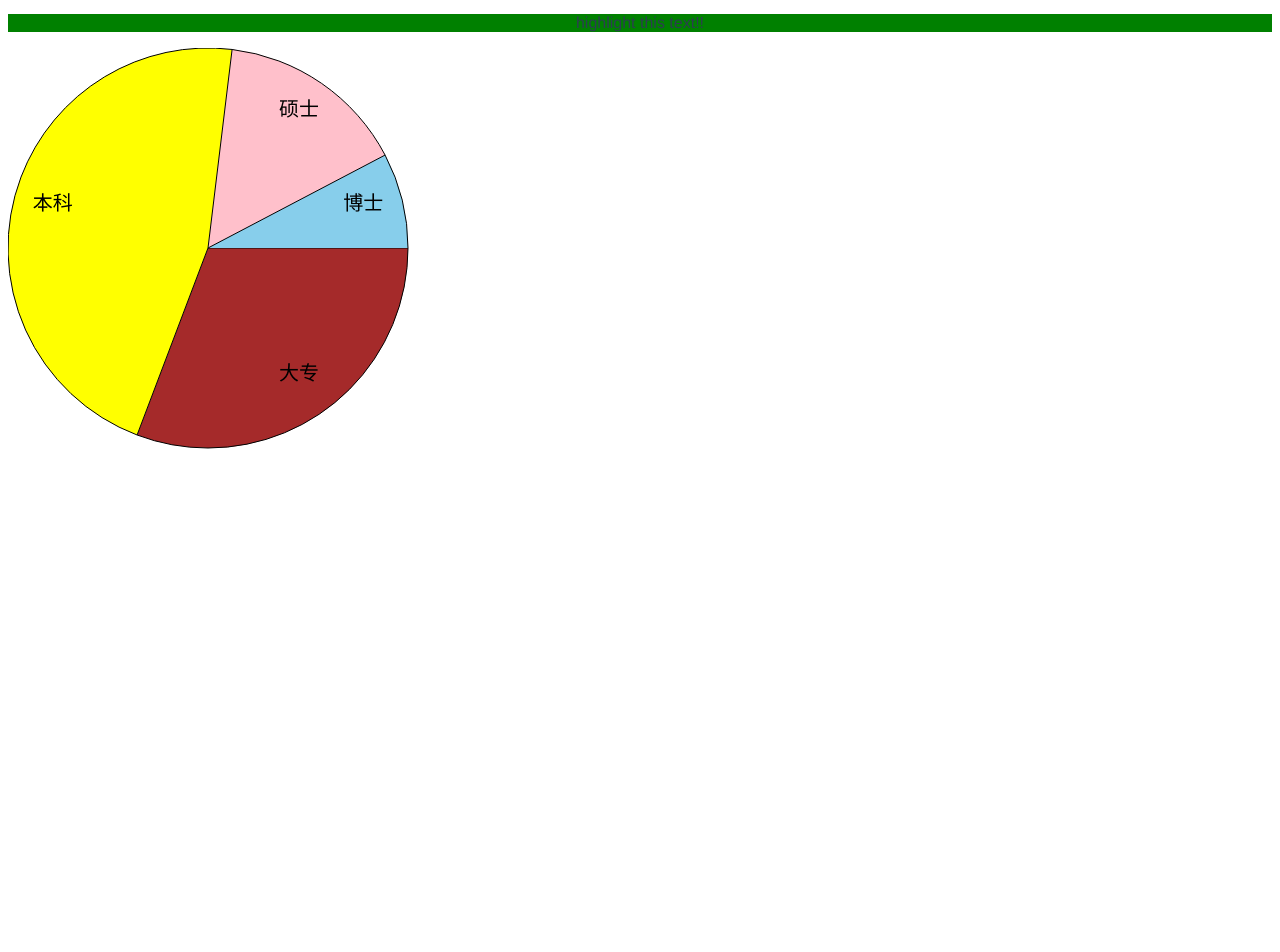
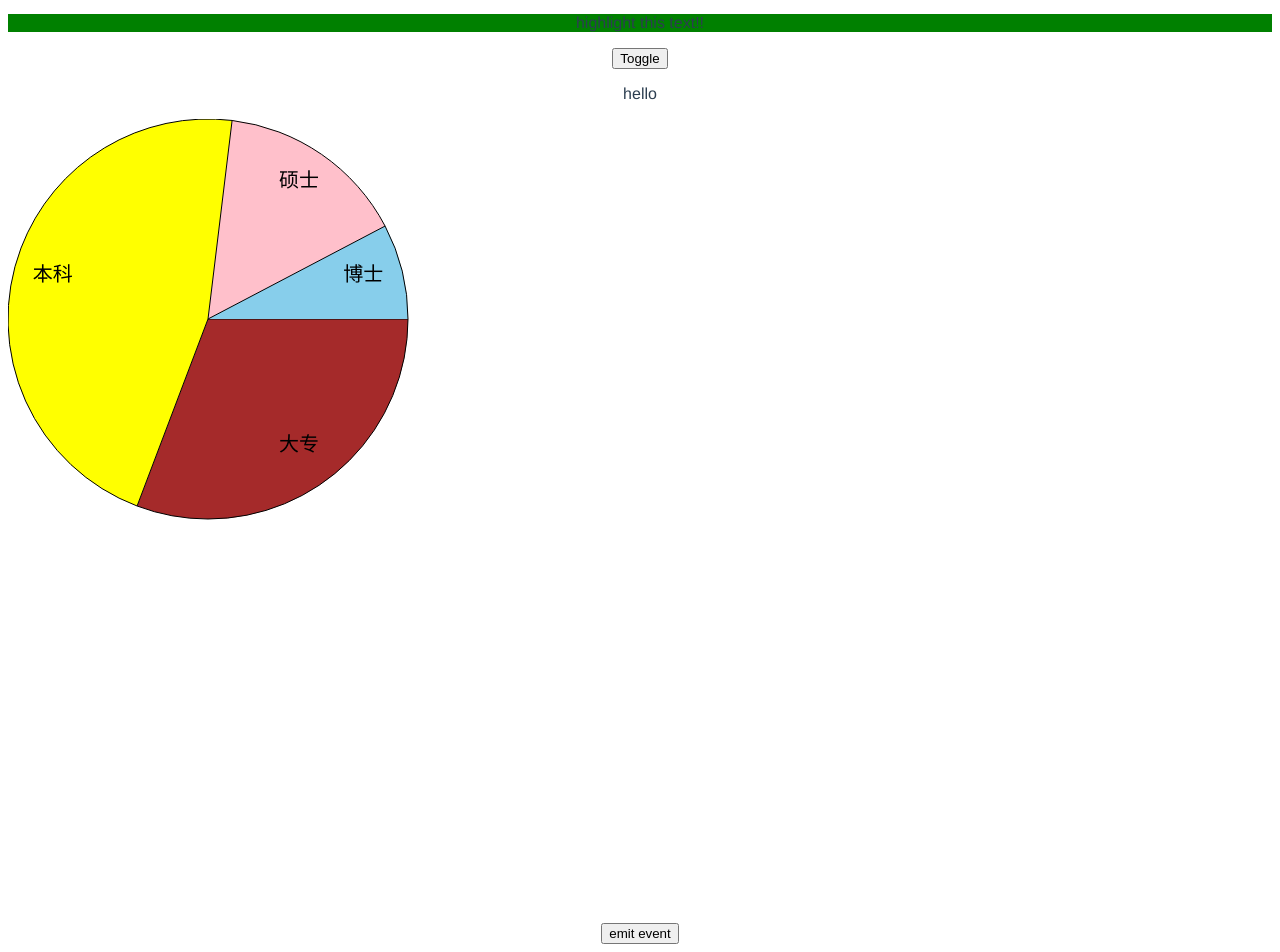
Before and after one commit to q2419068625/vite-study, a Vue app: page / in a window 1280 px wide. Shown: the part 535-1487 px from the top of the page. Before the commit the page ends 1395 px from the top, so only its background shows below. Built offline with nearby package versions, Linux system fonts and the light colour scheme; the HTML template or start-up script is replaced by a standard one.

Commit message:
, and  移除

```diff
--- a/package.json
+++ b/package.json
@@ -6,6 +6,7 @@
     "build": "vite build"
   },
   "dependencies": {
+    "mitt": "^2.1.0",
     "vue": "^3.0.4"
   },
   "devDependencies": {
--- a/src/components/HelloWorld.vue
+++ b/src/components/HelloWorld.vue
@@ -20,6 +20,10 @@
   <AsyncComp></AsyncComp>
   <!-- 自定义指令 -->
   <p v-highlight="'green'">highlight this text!!</p>
+  <!-- 过度动画 -->
+  <TransitionTest></TransitionTest>
+  <!-- 编程方式发送和监听事件 -->
+  <button @click="sendMsg">emit event</button>
 </template>
 
 <script>
@@ -38,6 +42,13 @@
 import VmodelTest from "./VmodelTest.vue";
 import Emits from "./Emits.vue";
 import Functional from "./Functional.vue";
+import TransitionTest from "./TransitionTest.vue";
+
+//事件派发和监听
+import mitt from 'mitt';
+export const emitter = mitt()
+
+
 export default {
   name: "HelloWorld",
   props: {
@@ -68,6 +79,9 @@
     onClick() {
       console.log("click me");
     },
+    sendMsg() {
+      emitter.emit('someEvent','foooo')
+    }
   },
   components: {
     ModelButton,
@@ -96,7 +110,8 @@
         }
       }
     },
-    AsyncComp:defineAsyncComponent(()=>import('./NextPage.vue'))
+    AsyncComp:defineAsyncComponent(()=>import('./NextPage.vue')),
+    TransitionTest
   }
 };
 
--- a/src/components/NextPage.vue
+++ b/src/components/NextPage.vue
@@ -3,8 +3,13 @@
 </template>
 
 <script>
+import {emitter} from './HelloWorld.vue'
 export default {
-
+  mounted() {
+    emitter.on('someEvent',msg=>{
+      console.log(msg);
+    });
+  }
 }
 </script>
 
--- /dev/null
+++ b/src/components/TransitionTest.vue
@@ -0,0 +1,31 @@
+<template>
+  <div id="demo">
+    <button @click="show = !show">Toggle</button>
+
+    <transition name="fade">
+      <p v-if="show">hello</p>
+    </transition>
+  </div>
+</template>
+
+<script>
+export default {
+  data() {
+    return {
+      show: true,
+    };
+  },
+};
+</script>
+
+<style scoped>
+.fade-enter-active,
+.fade-leave-active {
+  transition: opacity 0.5s ease;
+}
+
+.fade-enter-from,
+.fade-leave-to {
+  opacity: 0;
+}
+</style>
```
Also changed, not shown: 2 other files (tests, documents, lock files or other folders).
